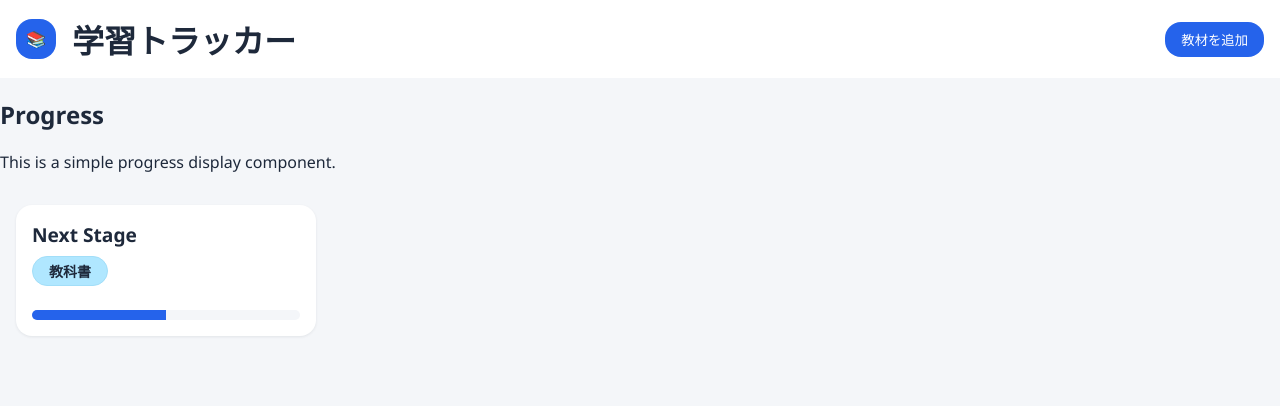
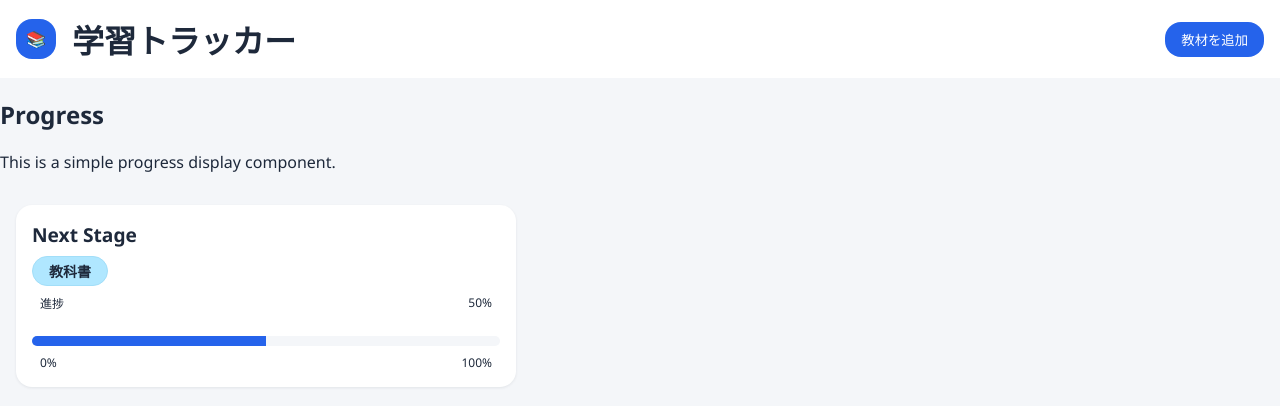
Before and after one commit to miya679/hackathon_vol3_2026, a React (Create React App) app in the folder frontend/: page / in a window 1280 px wide. Shown: the top 406 px of the page. Built offline with nearby package versions, Linux system fonts and the light colour scheme; no server answers.

Commit message:
表示の修正

```diff
--- a/frontend/src/components/ProgressCard.jsx
+++ b/frontend/src/components/ProgressCard.jsx
@@ -5,15 +5,45 @@ export const ProgressCard = ({ value, textName, textTag }) => {
     <SContainer>
       <STextName>{textName}</STextName>
       <TextTag tagName={textTag} />
-      <SProgressBarContainer>
-        <SProgressBarFill
+      <SProgressBar value={value}>
+        <div
           style={{
-            width: `${value}%`,
-            height: "100%",
-            backgroundColor: "var(--color-primary)",
+            display: "flex",
+            justifyContent: "space-between",
+            padding: "0 0.5rem",
+            width: "100%",
           }}
-        />
-      </SProgressBarContainer>
+        >
+          <span style={{ fontSize: "0.75rem", color: "var(--color-text)" }}>
+            進捗
+          </span>
+          <span style={{ fontSize: "0.75rem", color: "var(--color-text)" }}>
+            {value}%
+          </span>
+        </div>
+        <SProgressBarContainer>
+          <SProgressBarFill
+            style={{
+              width: `${value}%`,
+            }}
+          />
+        </SProgressBarContainer>
+        <div
+          style={{
+            display: "flex",
+            justifyContent: "space-between",
+            padding: "0 0.5rem",
+            width: "100%",
+          }}
+        >
+          <span style={{ fontSize: "0.75rem", color: "var(--color-text)" }}>
+            0%
+          </span>
+          <span style={{ fontSize: "0.75rem", color: "var(--color-text)" }}>
+            100%
+          </span>
+        </div>
+      </SProgressBar>
     </SContainer>
   );
 };
@@ -35,6 +65,14 @@ const STextName = styled.h2`
   font-size: 1.2rem;
 `;
 
+const SProgressBar = styled.div`
+  display: flex;
+  flex-direction: column;
+  align-items: flex-start;
+  gap: 0.5rem;
+  width: 100%;
+`;
+
 const SProgressBarContainer = styled.div`
   width: 100%;
   height: 10px;
@@ -46,6 +84,7 @@ const SProgressBarContainer = styled.div`
 
 const SProgressBarFill = styled.div`
   height: 100%;
+  background-color: var(--color-primary);
 `;
 
 const TextTag = ({ tagName }) => {
--- a/frontend/src/pages/progress_display.jsx
+++ b/frontend/src/pages/progress_display.jsx
@@ -33,7 +33,7 @@ const Wrapper = styled.div`
 
 const ProgressGrid = styled.div`
   display: grid;
-  grid-template-columns: repeat(auto-fit, minmax(200px, 300px));
+  grid-template-columns: repeat(auto-fit, minmax(250px, 500px));
   gap: 1rem;
   padding: 1rem;
   background-color: var(--color-bg);
```
